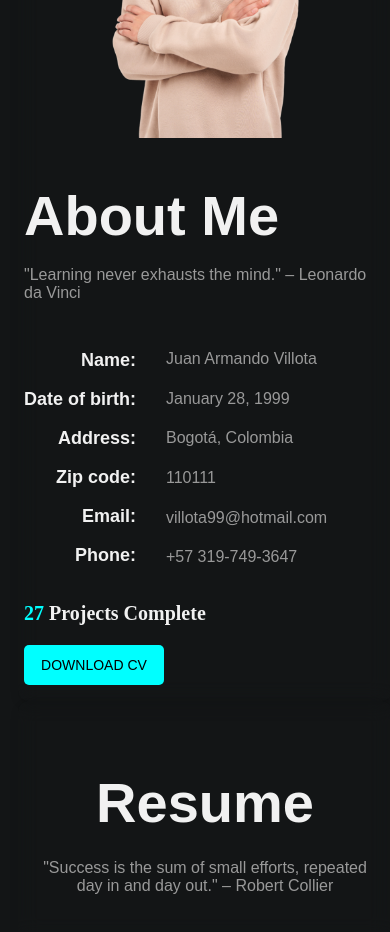
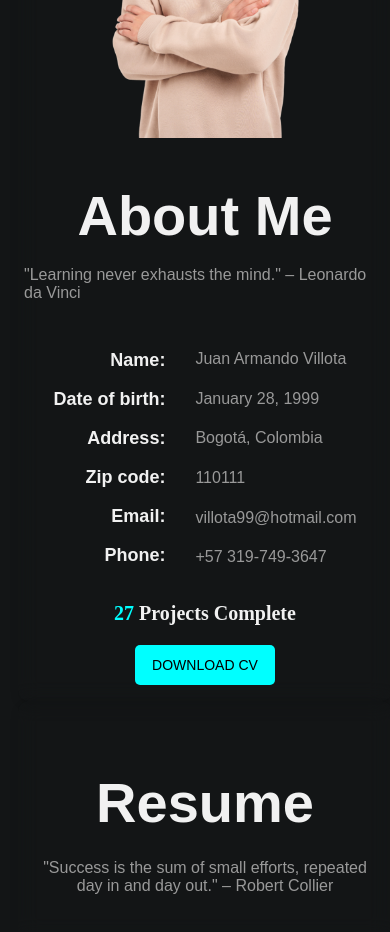
Before and after one commit to juanchovg1/mi-portafolio-frontend, a React (Vite) app: page / in a window 390 px wide. Shown: the part 1480-2412 px from the top of the page. Built offline with nearby package versions, Linux system fonts and the light colour scheme.

Commit message:
Update AboutMe styles: center content horizontally for improved layout

```diff
--- a/src/styles/components/AboutMe.css
+++ b/src/styles/components/AboutMe.css
@@ -156,5 +156,6 @@
     .about-me-text,
     .about-me-image {
         width: 100%;
+        align-items: center; /* Center horizontally */
     }
 }
```
